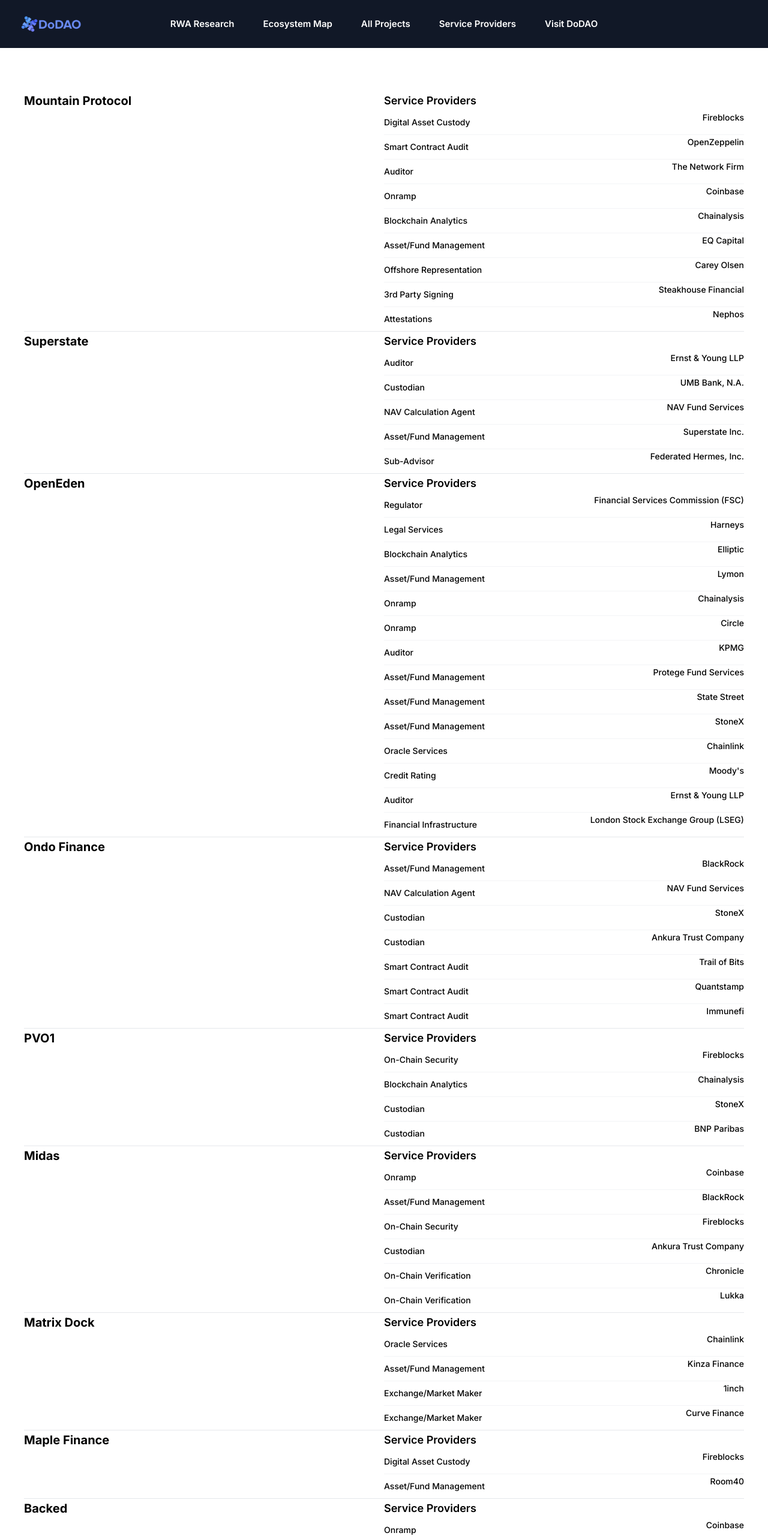
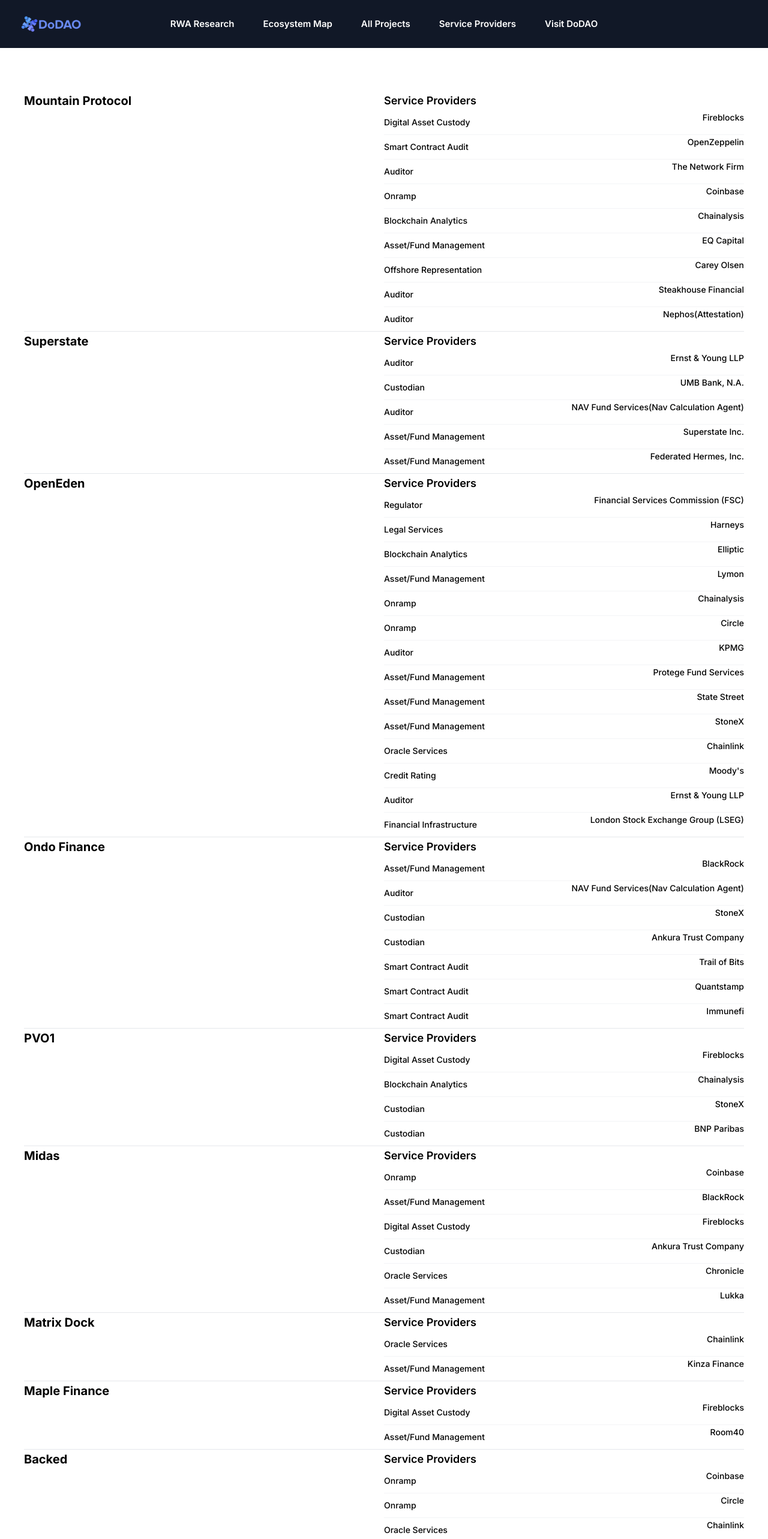
Before and after one commit to RobinNagpal/ChainedAssets, a Next.js app: page /projects in a window 1280 px wide. Shown: the top 2566 px of the page at 60% size. Built offline with nearby package versions, Linux system fonts and the light colour scheme; a web font is replaced by a local one.

Commit message:
did required changes

```diff
--- a/src/app/data/generated-json/categories.json
+++ b/src/app/data/generated-json/categories.json
@@ -22,7 +22,10 @@
       "serviceProviders": [
         "sp_network_firm",
         "sp_ernst_young_llp",
-        "sp_kpmg"
+        "sp_kpmg",
+        "sp_steakhouse_financial",
+        "sp_nav_fund_services",
+        "sp_nephos"
       ]
     },
     {
@@ -47,7 +50,9 @@
         "sp_stonex",
         "sp_black_rock",
         "sp_kinza_finance",
-        "sp_room40"
+        "sp_room40",
+        "sp_lukka",
+        "sp_federated_hermes"
       ]
     },
     {
@@ -58,20 +63,6 @@
       ]
     },
     {
-      "id": "third_party_signing",
-      "name": "3rd Party Signing",
-      "serviceProviders": [
-        "sp_steakhouse_financial"
-      ]
-    },
-    {
-      "id": "attestations",
-      "name": "Attestations",
-      "serviceProviders": [
-        "sp_nephos"
-      ]
-    },
-    {
       "id": "custodian",
       "name": "Custodian",
       "serviceProviders": [
@@ -79,20 +70,6 @@
         "sp_ankura",
         "sp_trail_of_bits",
         "sp_bnp_paribas"
-      ]
-    },
-    {
-      "id": "nav_calculation_agent",
-      "name": "NAV Calculation Agent",
-      "serviceProviders": [
-        "sp_nav_fund_services"
-      ]
-    },
-    {
-      "id": "sub_advisor",
-      "name": "Sub-Advisor",
-      "serviceProviders": [
-        "sp_federated_hermes"
       ]
     },
     {
@@ -122,7 +99,8 @@
       "id": "oracle_services",
       "name": "Oracle Services",
       "serviceProviders": [
-        "sp_chainlink"
+        "sp_chainlink",
+        "sp_chronicle"
       ]
     },
     {
@@ -140,26 +118,9 @@
       ]
     },
     {
-      "id": "on_chain_security",
-      "name": "On-Chain Security",
-      "serviceProviders": [
-        "sp_fireblocks"
-      ]
-    },
-    {
-      "id": "on_chain_verification",
-      "name": "On-Chain Verification",
-      "serviceProviders": [
-        "sp_chronicle",
-        "sp_lukka"
-      ]
-    },
-    {
       "id": "exchange/market_maker",
       "name": "Exchange/Market Maker",
       "serviceProviders": [
-        "sp_1inch",
-        "sp_cruve_finance",
         "sp_b2c2",
         "sp_keyrock",
         "sp_flow_traders"
--- a/src/app/data/generated-json/projects.json
+++ b/src/app/data/generated-json/projects.json
@@ -37,11 +37,11 @@
         },
         {
           "providerId": "sp_steakhouse_financial",
-          "category": "third_party_signing"
+          "category": "auditor"
         },
         {
           "providerId": "sp_nephos",
-          "category": "attestations"
+          "category": "auditor"
         }
       ],
       "assets": [
@@ -72,7 +72,7 @@
         },
         {
           "providerId": "sp_nav_fund_services",
-          "category": "nav_calculation_agent"
+          "category": "auditor"
         },
         {
           "providerId": "sp_superstate",
@@ -80,7 +80,7 @@
         },
         {
           "providerId": "sp_federated_hermes",
-          "category": "sub_advisor"
+          "category": "asset_fund_management"
         }
       ],
       "assets": [
@@ -178,7 +178,7 @@
         },
         {
           "providerId": "sp_nav_fund_services",
-          "category": "nav_calculation_agent"
+          "category": "auditor"
         },
         {
           "providerId": "sp_stonex",
@@ -221,7 +221,7 @@
       "serviceProviders": [
         {
           "providerId": "sp_fireblocks",
-          "category": "on_chain_security"
+          "category": "digital_asset_custody"
         },
         {
           "providerId": "sp_chainalysis",
@@ -264,7 +264,7 @@
         },
         {
           "providerId": "sp_fireblocks",
-          "category": "on_chain_security"
+          "category": "digital_asset_custody"
         },
         {
           "providerId": "sp_ankura",
@@ -272,11 +272,11 @@
         },
         {
           "providerId": "sp_chronicle",
-          "category": "on_chain_verification"
+          "category": "oracle_services"
         },
         {
           "providerId": "sp_lukka",
-          "category": "on_chain_verification"
+          "category": "asset_fund_management"
         }
       ],
       "assets": [
@@ -308,14 +308,6 @@
         {
           "providerId": "sp_kinza_finance",
           "category": "asset_fund_management"
-        },
-        {
-          "providerId": "sp_1inch",
-          "category": "exchange/market_maker"
-        },
-        {
-          "providerId": "sp_cruve_finance",
-          "category": "exchange/market_maker"
         }
       ],
       "assets": [
@@ -381,7 +373,7 @@
         },
         {
           "providerId": "sp_lukka",
-          "category": "on_chain_verification"
+          "category": "asset_fund_management"
         },
         {
           "providerId": "sp_b2c2",
--- a/src/app/data/generated-json/serviceProviders.json
+++ b/src/app/data/generated-json/serviceProviders.json
@@ -7,20 +7,14 @@
       "description": "A platform providing secure digital asset custody and transfer solutions.",
       "icon": "https://cdn.brandfetch.io/idxr5j_t0u/w/400/h/400/theme/dark/icon.jpeg?k=id64Mup7ac&t=1701246641128",
       "categories": [
-        "digital_asset_custody",
-        "on_chain_security"
+        "digital_asset_custody"
       ],
       "projects": [
         {
           "category": "digital_asset_custody",
           "projects": [
             "proj_mountain_protocol",
-            "proj_maple_finance"
-          ]
-        },
-        {
-          "category": "on_chain_security",
-          "projects": [
+            "proj_maple_finance",
             "proj_pvo1",
             "proj_midas"
           ]
@@ -146,11 +140,11 @@
       "description": "Provides third-party financial signing services for secure transactions.",
       "icon": "https://cdn.prod.website-files.com/64417c135e8f73a5226e04f3/6446e4e5854a09fc1db8fb78_steakhouse-logo.svg",
       "categories": [
-        "third_party_signing"
+        "auditor"
       ],
       "projects": [
         {
-          "category": "third_party_signing",
+          "category": "auditor",
           "projects": [
             "proj_mountain_protocol"
           ]
@@ -159,16 +153,16 @@
     },
     {
       "id": "sp_nephos",
-      "name": "Nephos",
+      "name": "Nephos(Attestation)",
       "website": "https://nephosgroup.co/",
       "description": "Offers verification and attestation services for financial statements and compliance.",
       "icon": "https://nephosgroup.co/images/logos/group_n.svg",
       "categories": [
-        "attestations"
+        "auditor"
       ],
       "projects": [
         {
-          "category": "attestations",
+          "category": "auditor",
           "projects": [
             "proj_mountain_protocol"
           ]
@@ -214,16 +208,16 @@
     },
     {
       "id": "sp_nav_fund_services",
-      "name": "NAV Fund Services",
+      "name": "NAV Fund Services(Nav Calculation Agent)",
       "website": "https://www.navfundservices.com/",
       "description": "NAV calculation services for accurately determining asset values.",
       "icon": "https://www.navfundservices.com/_next/image?url=%2Fimages%2Fnav-logo-white.svg&w=16&q=75",
       "categories": [
-        "nav_calculation_agent"
+        "auditor"
       ],
       "projects": [
         {
-          "category": "nav_calculation_agent",
+          "category": "audiotr",
           "projects": [
             "proj_superstate",
             "proj_ondo_finance"
@@ -256,11 +250,11 @@
       "description": "Acts as a sub-advisor providing specialized investment insights and strategies.",
       "icon": "https://www.hermes-investment.com/uploads/2022/04/d3398e103581f8f0a06845c0a5074074/logo_hermes-mainsite.svg",
       "categories": [
-        "sub_advisor"
+        "asset_fund_management"
       ],
       "projects": [
         {
-          "category": "sub_advisor",
+          "category": "asset_fund_management",
           "projects": [
             "proj_superstate"
           ]
@@ -611,11 +605,11 @@
       "description": "Provider of on-chain verification solutions.",
       "icon": "https://docs.chroniclelabs.org/img/logo.png",
       "categories": [
-        "on_chain_verification"
+        "oracle_services"
       ],
       "projects": [
         {
-          "category": "on_chain_verification",
+          "category": "oracle_services",
           "projects": [
             "proj_midas"
           ]
@@ -629,11 +623,11 @@
       "description": "Provides cryptocurrency data services for tax, accounting, and compliance.",
       "icon": "https://midas.app/assets/lukka-CjejnJlI.png",
       "categories": [
-        "on_chain_verification"
+        "asset_fund_management"
       ],
       "projects": [
         {
-          "category": "on_chain_verification",
+          "category": "asset_fund_management",
           "projects": [
             "proj_midas",
             "proj_backed"
@@ -653,42 +647,6 @@
       "projects": [
         {
           "category": "asset_fund_management",
-          "projects": [
-            "proj_matrixdock"
-          ]
-        }
-      ]
-    },
-    {
-      "id": "sp_1inch",
-      "name": "1inch",
-      "website": "https://1inch.io/",
-      "description": "A DEX aggregator that finds the best prices for token swaps by routing trades across multiple decentralized exchanges.",
-      "icon": "https://www.matrixdock.com/images/logo_1inch.svg",
-      "categories": [
-        "exchange/market_maker"
-      ],
-      "projects": [
-        {
-          "category": "exchange/market_maker",
-          "projects": [
-            "proj_matrixdock"
-          ]
-        }
-      ]
-    },
-    {
-      "id": "sp_cruve_finance",
-      "name": "Curve Finance",
-      "website": "https://curve.fi/",
-      "description": "A decentralized exchange optimized for stablecoin trading, providing liquidity for various token pairs.",
-      "icon": "https://www.matrixdock.com/_next/image?url=%2Fimages%2Flogo_curve.png&w=128&q=75",
-      "categories": [
-        "exchange/market_maker"
-      ],
-      "projects": [
-        {
-          "category": "exchange/market_maker",
           "projects": [
             "proj_matrixdock"
           ]
--- a/src/components/CategoriesList.tsx
+++ b/src/components/CategoriesList.tsx
@@ -9,7 +9,7 @@
 const serviceProviders: ServiceProvider[]=serviceProvidersData.serviceProviders
 export default function CategoriesList() {
   return (
-    <div className="m-4 w-full max-w-6xl rounded-lg border border-gray-700 bg-slate-200 p-6 shadow-md">
+    <div className="w-full pt-6">
       <ul role="list" className="w-full divide-y divide-gray-200">
         {categories.map((category) => (
           <li
--- a/src/components/ServiceProvidersList.tsx
+++ b/src/components/ServiceProvidersList.tsx
@@ -23,7 +23,7 @@
                 href={`/service-providers/${serviceProvider.id}`}
                 className="text-blue-600 hover:underline"
               >
-                <p className="text-lg">{serviceProvider.name}</p>
+                <p className="text-lg">{ serviceProvider.icon && <img src={serviceProvider.icon} className='h-8 w-max-16 '></img>}{serviceProvider.name}</p>
               </Link>
             </div>
 
```
Also changed, not shown: src/app/data/yaml/categories.yaml (+6 -32 lines), src/app/data/yaml/projects.yaml (+10 -14 lines), src/app/data/yaml/serviceProviders.yaml (+16 -39 lines).
